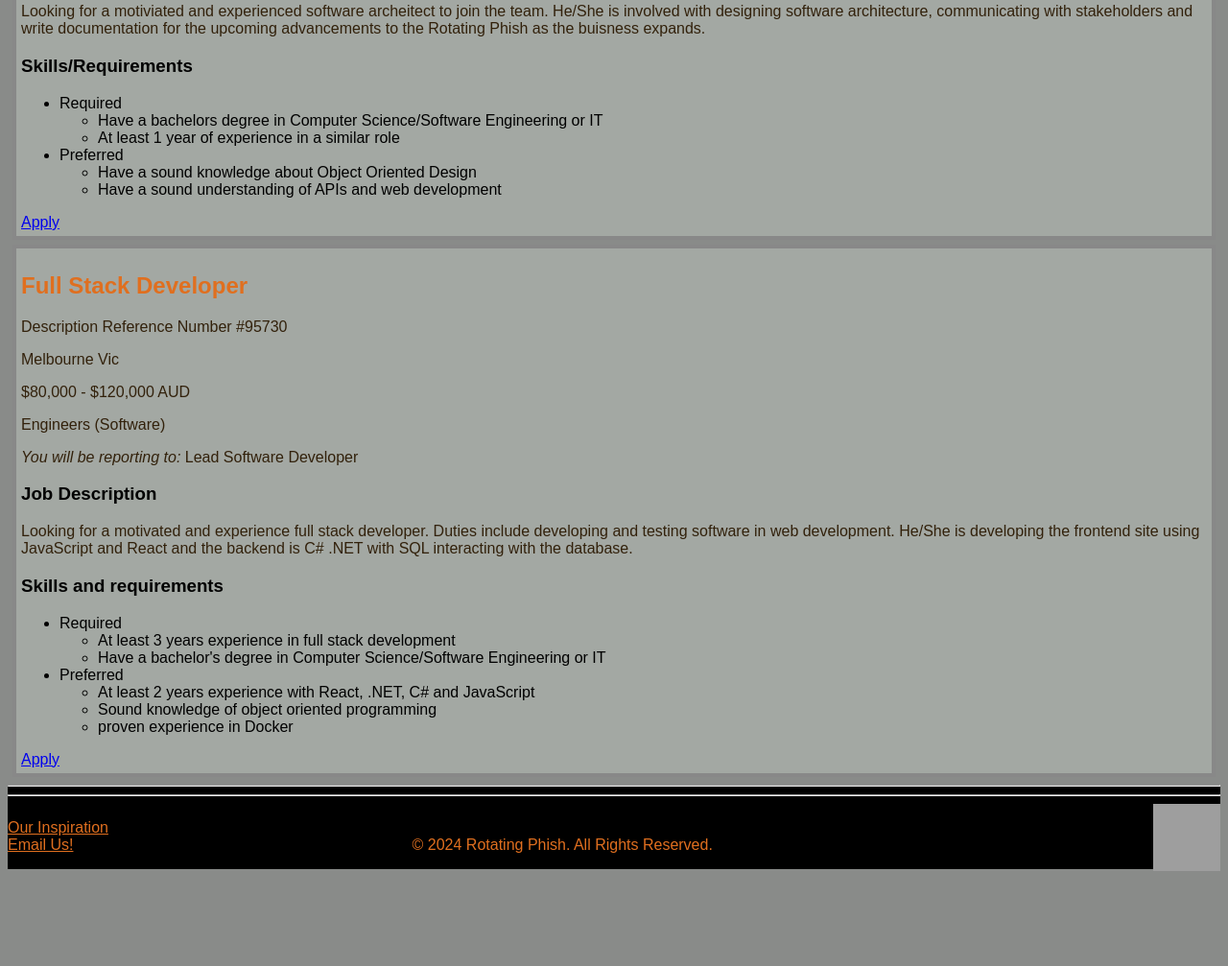
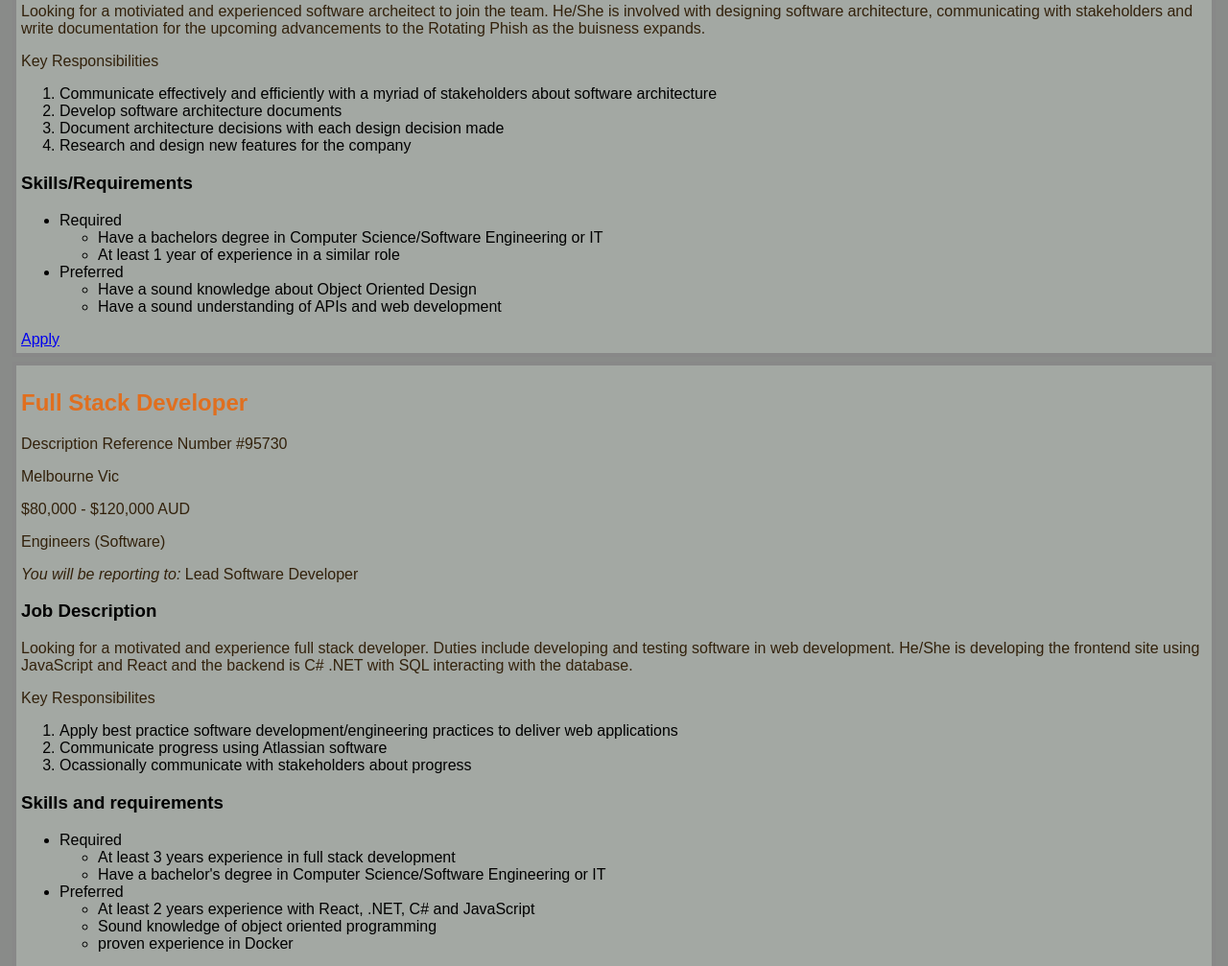
Before and after one commit to finnj0nes/COS10026-Project-1, a plain HTML site: page src/jobs.html in a window 1280 px wide. Shown: the part 1473-2480 px from the top of the page at 96% size. Before the commit the page ends 2387 px from the top, so only its background shows below. Drawn offline with Linux system fonts and the light colour scheme; grey boxes are pictures that could not be loaded.

Commit message:
updated jobs page

```diff
--- a/src/jobs.html
+++ b/src/jobs.html
@@ -48,6 +48,13 @@
                 with designing software architecture, communicating with stakeholders and write documentation for the upcoming
                 advancements to the Rotating Phish as the buisness expands.
             </p>
+            <p>Key Responsibilities</p>
+            <ol>
+                <li>Communicate effectively and efficiently with a myriad of stakeholders about software architecture</li>
+                <li>Develop software architecture documents</li>
+                <li>Document architecture decisions with each design decision made</li>
+                <li>Research and design new features for the company</li>
+            </ol>
             <h3> Skills/Requirements</h3>
             <ul>
                 <li>Required</li>
@@ -78,6 +85,13 @@
                 software in web development. He/She is developing the frontend site using JavaScript and React and
                 the backend is C# .NET with SQL interacting with the database.
             </p>
+
+            <p>Key Responsibilites</p>
+            <ol>
+                <li>Apply best practice software development/engineering practices to deliver web applications</li>
+                <li>Communicate progress using Atlassian software</li>
+                <li>Ocassionally communicate with stakeholders about progress</li>
+            </ol>
             <h3>Skills and requirements</h3>
             <ul>
                 <li>Required</li>
```
